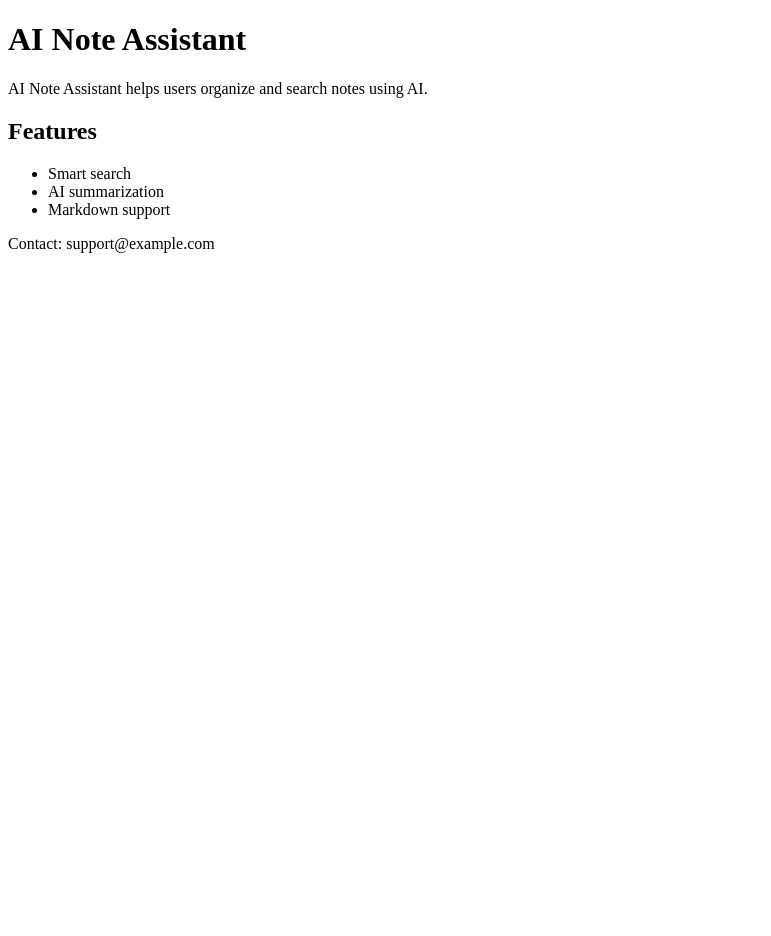
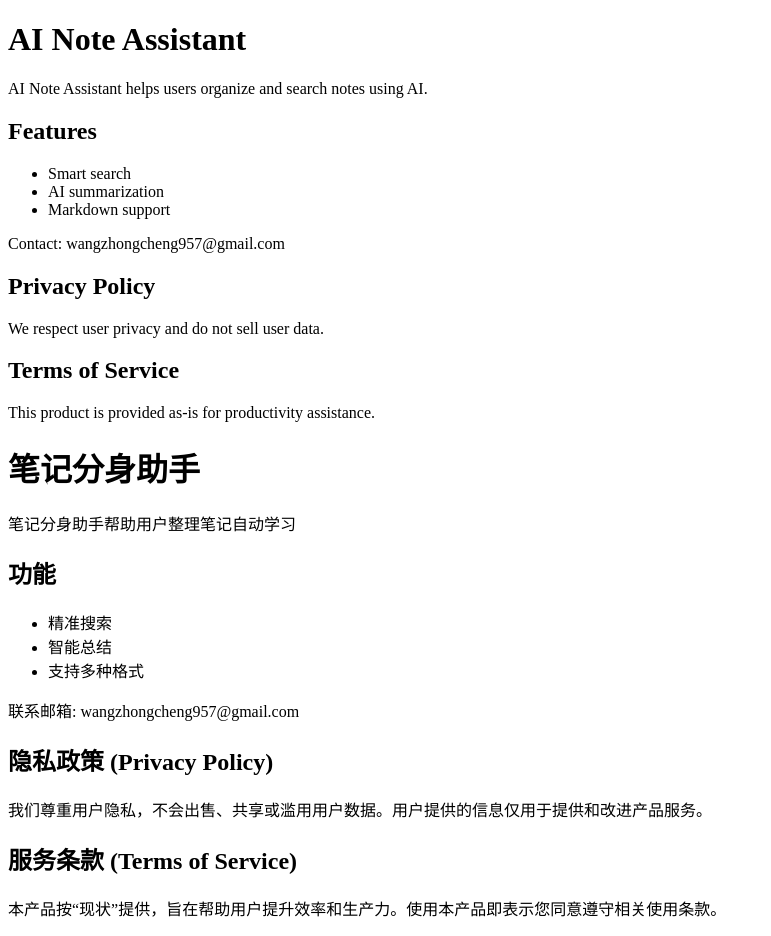
Before and after one commit to guiguixia/ideaFlash, a plain HTML site: page index.html in a window 1280 px wide. Shown: the whole page, without its empty margins (0-771 px from the left). Before the commit the page ends 800 px from the top, so only its background shows below. Drawn offline with Linux system fonts and the light colour scheme.

Commit message:
Update index.html

```diff
--- a/index.html
+++ b/index.html
@@ -18,7 +18,39 @@
     </ul>
 
     <p>
-    Contact: support@example.com
+    Contact: wangzhongcheng957@gmail.com
+    </p>
+    <h2>Privacy Policy</h2>
+    <p>We respect user privacy and do not sell user data.</p>
+
+    <h2>Terms of Service</h2>
+    <p>This product is provided as-is for productivity assistance.</p>
+
+    <h1>笔记分身助手</h1>
+
+    <p>
+    笔记分身助手帮助用户整理笔记自动学习
+    </p>
+
+    <h2>功能</h2>
+    <ul>
+        <li>精准搜索</li>
+        <li>智能总结</li>
+        <li>支持多种格式</li>
+    </ul>
+
+    <p>
+    联系邮箱: wangzhongcheng957@gmail.com
+    </p>
+
+    <h2>隐私政策 (Privacy Policy)</h2>
+    <p>
+    我们尊重用户隐私，不会出售、共享或滥用用户数据。用户提供的信息仅用于提供和改进产品服务。
+    </p>
+
+    <h2>服务条款 (Terms of Service)</h2>
+    <p>
+    本产品按“现状”提供，旨在帮助用户提升效率和生产力。使用本产品即表示您同意遵守相关使用条款。
     </p>
 </body>
 </html>
```
